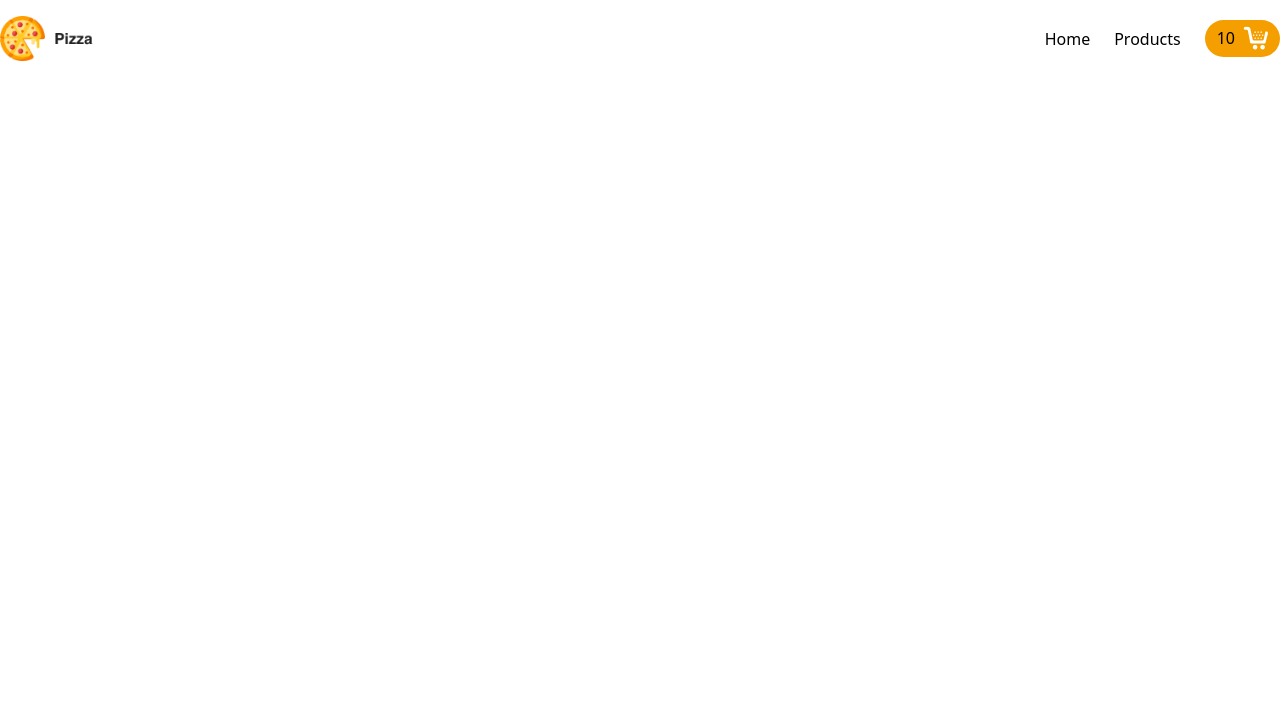
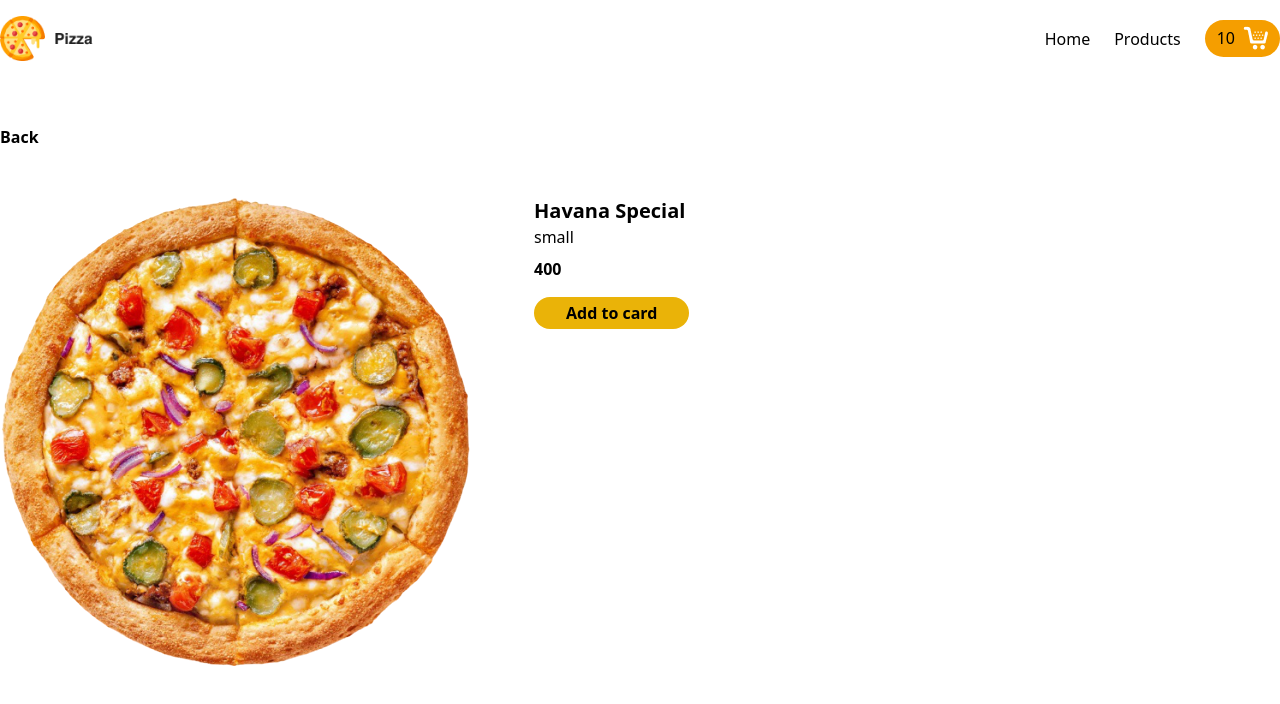
Before and after one commit to Pratikkk/react-cart, a React (Create React App) app: page /products/1 in a window 1280 px wide. Before the commit this address had no page. Shown: the top 704 px of the page. Built offline with nearby package versions, Linux system fonts and the light colour scheme; no server answers.

Commit message:
added dynamic routing

```diff
--- a/src/App.js
+++ b/src/App.js
@@ -4,6 +4,7 @@ import About from "./pages/About";
 import Navigation from "./components/Navigation";
 import Products from "./pages/Products";
 import Cart from "./pages/Cart";
+import SingleProduct from "./pages/SingleProduct";
 
 function App() {
     return (
@@ -14,6 +15,7 @@ function App() {
                     <Route path="/" element={<Home />}></Route>
                     <Route path="/about" element={<About />}></Route>
                     <Route path ="/products" element={<Products />}></Route>
+                    <Route path ="/products/:id" element={<SingleProduct/> }></Route>
                     <Route path ="/cart" element={<Cart />}></Route>
                 </Routes>
             </Router>
--- a/src/components/Product.js
+++ b/src/components/Product.js
@@ -1,6 +1,9 @@
+import { Link } from "react-router-dom";
+
 const Product = (props) => {
-    // const { product} = props;
+  const { product} = props;
   return (
+    <Link to={`products/${product.id}`}>
       <div>
         <img src="/images/peproni.png" alt="pizza peperoni" />
         <div className="text-center">
@@ -15,7 +18,7 @@ const Product = (props) => {
             ADD
           </button>
         </div>
-    </div>
+      </div></Link>
   );
 };
 
--- a/src/components/Products.js
+++ b/src/components/Products.js
@@ -7,7 +7,6 @@ const Products = (props) => {
     fetch('https://private-anon-10619bae74-pizzaapp.apiary-mock.com/restaurants/restaurantId/menu')
       .then(response => response.json())
       .then(products => {
-      console.log(products)
         setProducts(products);
       })
   }, []);
@@ -16,7 +15,7 @@ const Products = (props) => {
       <h1 className="text-lg font-bold my-8"> Products</h1>
       <div className="grid grid-cols-5 my-8 gap-24">
         {
-        products.map(product => <Product key={product.id} product={ product} />)
+          products.map(product => <Product key={product.id} product={product} />)
         }
       </div>
     </div>
--- /dev/null
+++ b/src/pages/SingleProduct.js
@@ -0,0 +1,31 @@
+import {useState, useEffect } from "react";
+import {useParams} from "react-router-dom";
+
+const SingleProduct = () => {
+    const [product, setProduct] = useState({});
+    const params = useParams();
+    console.log(params);
+
+    useEffect(() => {
+        fetch(`https://private-anon-a97a38eb93-pizzaapp.apiary-mock.com/restaurants/restaurantId/menu${params.id}`).then(res =>res.json()).then(product => {
+            console.log(product);
+        })
+    })
+
+  return (
+    <div className="container mx-auto mt-12">
+    <button className="mb-12 font-bold">Back</button>
+        <div className="flex">
+        <img src="/images/pizza.png" alt="pizza"/>
+        <div className="ml-16">
+            <h1 className="text-xl font-bold">Havana Special</h1>
+            <div className="text-md">small</div>
+            <div className="font-bold mt-2">400</div>
+            <button className="bg-yellow-500 py-1 px-8 rounded-full font-bold mt-4">Add to card</button>
+        </div>
+        </div>
+    </div>
+  )
+}
+
+export default SingleProduct
```
Lines whose indentation alone changed are shown as unchanged.
